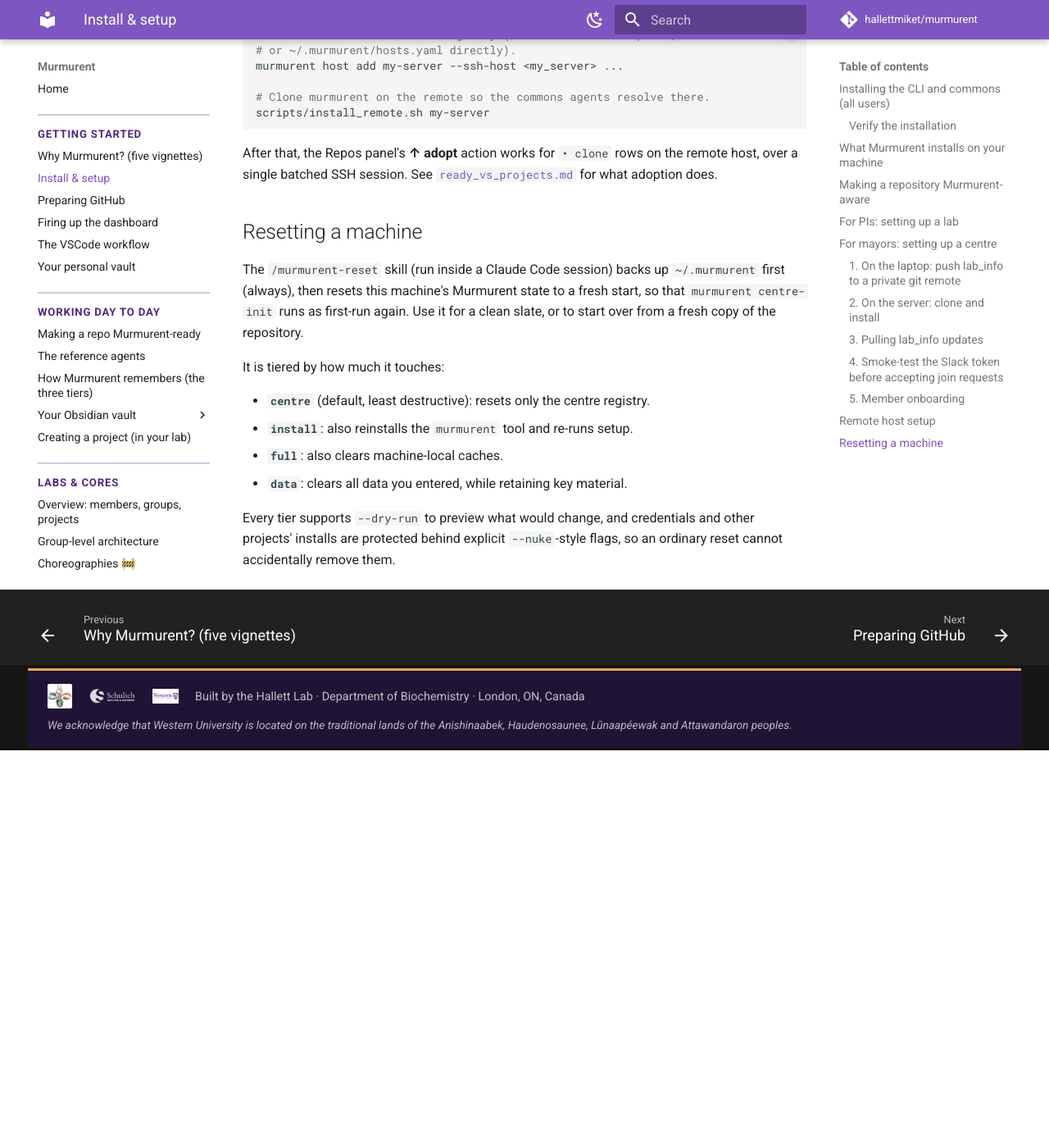
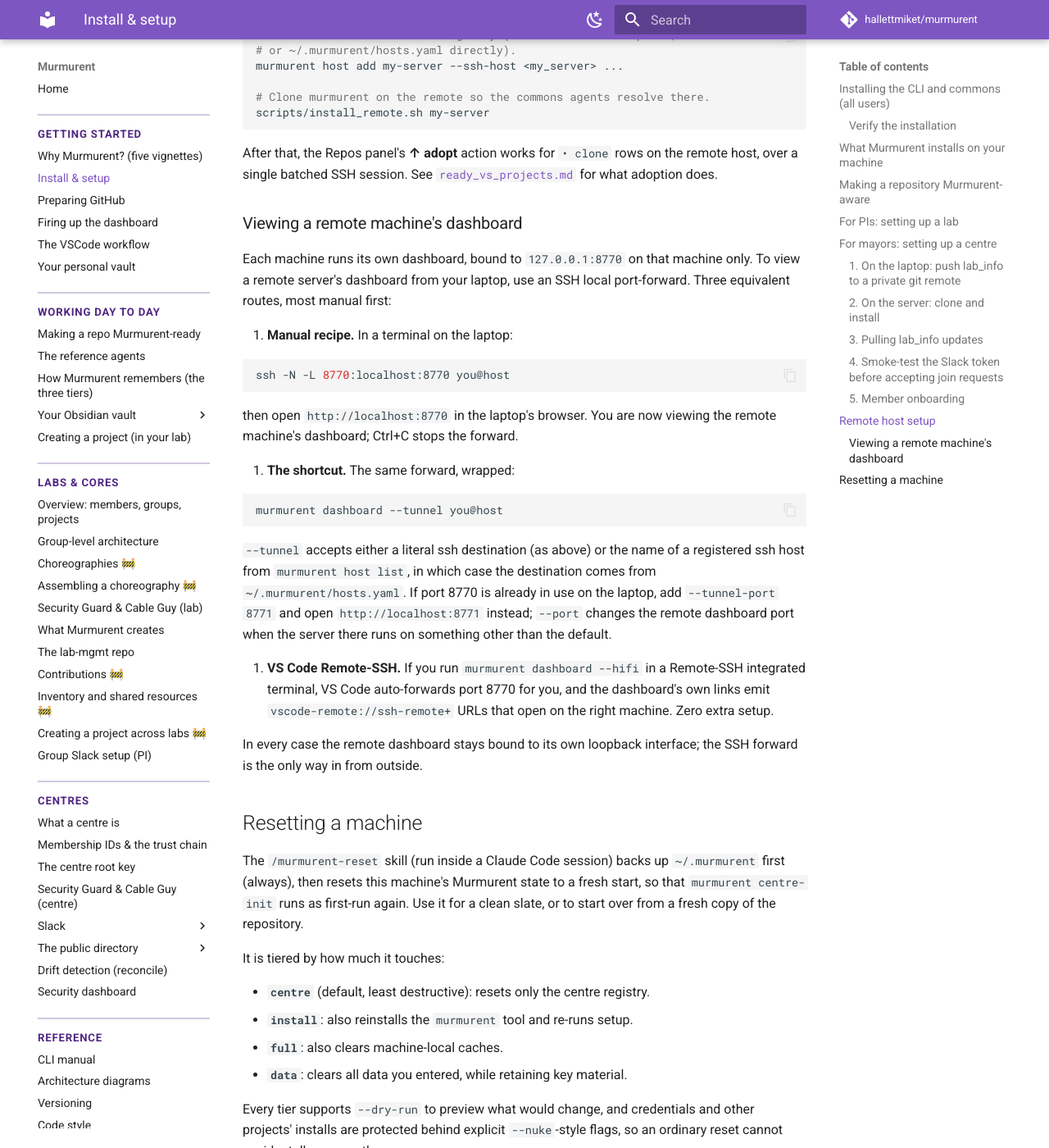
Before and after one commit to hallettmiket/murmurent, an MkDocs documentation site: the page built from docs/setup.md, in a window 1280 px wide and 1400 px high, scrolled down 6089 px. Shown: the whole window at 82% size. Built offline with MkDocs 1.6.1 and Material for MkDocs 9.7.7, drawn with Linux system fonts in a browser that asks for light colours; comment, search, counter and statistics services are not loaded; before the commit the page ends 7004 px from its top, so only the background shows below that.

Commit message:
docs: remote-dashboard access via SSH port-forward (#80)
setup.md gains "Viewing a remote machine's dashboard": the manual
ssh -N -L recipe, the `murmurent dashboard --tunnel` shortcut, and the
VS Code Remote-SSH auto-forward route. dashboard.md cross-links it.
All examples use you@host; institution-agnostic throughout.

Co-Authored-By: Claude Opus 4.8 <noreply@anthropic.com>

````diff
--- a/docs/dashboard.md
+++ b/docs/dashboard.md
@@ -20,6 +20,13 @@ It opens in your browser at `http://127.0.0.1:8770/`. The dashboard is
 read-mostly: most panels display state, and a few offer buttons for common
 actions (such as adopting a repository or adding a machine), each of which
 has an equivalent `murmurent` command.
+
+The dashboard binds to loopback, so each machine's dashboard is visible
+on that machine alone. To view a remote server's dashboard from your
+laptop, use an SSH port-forward, either by hand or via
+`murmurent dashboard --tunnel you@host`; see
+[`setup.md`](setup.md#viewing-a-remote-machines-dashboard) for the
+recipe (including the VS Code Remote-SSH auto-forward route).
 
 ## Installing a desktop launcher (menu icon)
 
--- a/docs/setup.md
+++ b/docs/setup.md
@@ -311,6 +311,44 @@ After that, the Repos panel's **↑ adopt** action works for `• clone`
 rows on the remote host, over a single batched SSH session. See
 [`ready_vs_projects.md`](ready_vs_projects.md) for what adoption does.
 
+### Viewing a remote machine's dashboard
+
+Each machine runs its own dashboard, bound to `127.0.0.1:8770` on that
+machine only. To view a remote server's dashboard from your laptop, use
+an SSH local port-forward. Three equivalent routes, most manual first:
+
+1. **Manual recipe.** In a terminal on the laptop:
+
+   ```bash
+   ssh -N -L 8770:localhost:8770 you@host
+   ```
+
+   then open `http://localhost:8770` in the laptop's browser. You are
+   now viewing the remote machine's dashboard; Ctrl+C stops the
+   forward.
+
+2. **The shortcut.** The same forward, wrapped:
+
+   ```bash
+   murmurent dashboard --tunnel you@host
+   ```
+
+   `--tunnel` accepts either a literal ssh destination (as above) or the
+   name of a registered ssh host from `murmurent host list`, in which
+   case the destination comes from `~/.murmurent/hosts.yaml`. If port
+   8770 is already in use on the laptop, add `--tunnel-port 8771` and
+   open `http://localhost:8771` instead; `--port` changes the remote
+   dashboard port when the server there runs on something other than
+   the default.
+
+3. **VS Code Remote-SSH.** If you run `murmurent dashboard --hifi` in a
+   Remote-SSH integrated terminal, VS Code auto-forwards port 8770 for
+   you, and the dashboard's own links emit `vscode-remote://ssh-remote+`
+   URLs that open on the right machine. Zero extra setup.
+
+In every case the remote dashboard stays bound to its own loopback
+interface; the SSH forward is the only way in from outside.
+
 ## Resetting a machine
 
 The `/murmurent-reset` skill (run inside a Claude Code session) backs up
````
